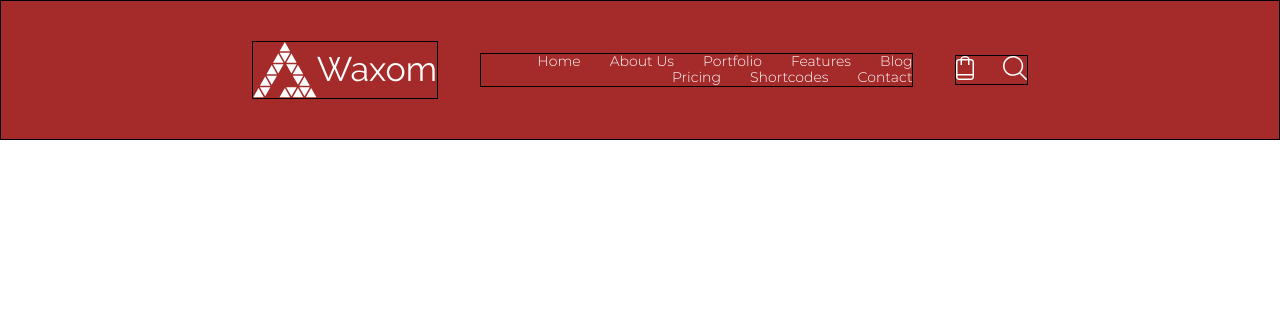
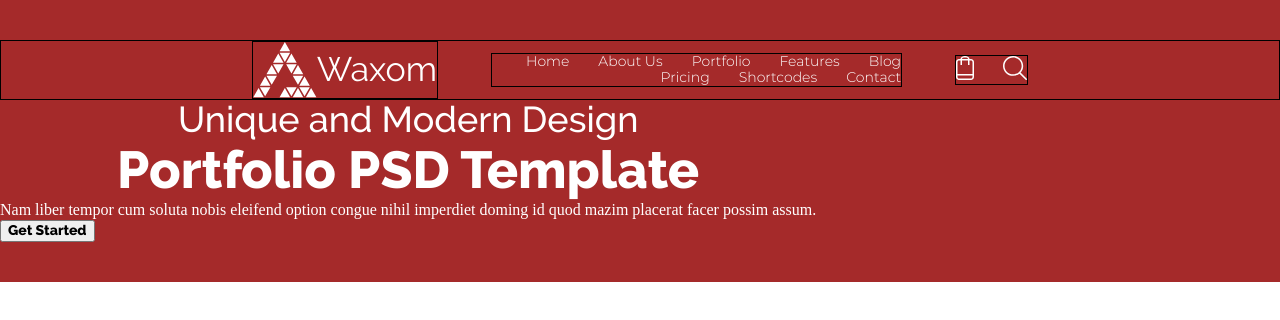
Before and after one commit to KirillYast/Waxon_template, a plain HTML site: page index.html in a window 1280 px wide. Drawn offline with Linux system fonts and the light colour scheme.

Commit message:
New chang
I continue to work

```diff
--- a/index.html
+++ b/index.html
@@ -9,28 +9,28 @@
   <title>Document</title>
 </head>
 
-<body>
-  <header class="page-header">
-    <div class="page-header__top page-header__section-padding border-aux">
-      <a href="#" class="logo page-header__top_margin-element border-aux">
+<body class="body">
+  <header class="header">
+    <div class="header__menu border-aux">
+      <a href="#" class="logo border-aux">
         <svg xmlns="http://www.w3.org/2000/svg" xmlns:xlink="http://www.w3.org/1999/xlink" width="64" height="56"
           class="logo__svg">
           <path
             d="M52.873,55.128 L58.125,45.939 L63.377,55.128 L52.873,55.128 ZM46.303,45.172 L56.811,45.172 L51.557,54.359 L46.303,45.172 ZM51.557,34.451 L56.811,43.641 L46.303,43.641 L51.557,34.451 ZM39.738,33.686 L50.243,33.686 L44.990,42.874 L39.738,33.686 ZM44.990,22.967 L50.243,32.154 L39.738,32.154 L44.990,22.967 ZM33.168,22.202 L43.676,22.202 L38.422,31.390 L33.168,22.202 ZM38.422,11.480 L43.676,20.671 L33.168,20.671 L38.422,11.480 ZM26.600,10.713 L37.108,10.713 L31.854,19.905 L26.600,10.713 ZM31.854,-0.006 L37.108,9.184 L26.600,9.184 L31.854,-0.006 ZM20.032,20.671 L25.286,11.480 L30.540,20.671 L20.032,20.671 ZM13.465,32.154 L18.718,22.967 L23.971,32.154 L13.465,32.154 ZM6.897,43.641 L12.151,34.451 L17.404,43.641 L6.897,43.641 ZM0.331,55.128 L5.582,45.939 L10.836,55.128 L0.331,55.128 ZM17.404,45.172 L12.151,54.359 L6.897,45.172 L17.404,45.172 ZM23.971,33.686 L18.718,42.874 L13.465,33.686 L23.971,33.686 ZM30.540,22.202 L25.286,31.390 L20.032,22.202 L30.540,22.202 ZM37.108,55.128 L26.600,55.128 L31.854,45.939 L37.108,55.128 ZM43.676,45.172 L38.422,54.359 L33.168,45.172 L43.676,45.172 ZM50.243,55.128 L39.738,55.128 L44.990,45.939 L50.243,55.128 Z" />
         </svg>
-        <span class="logo__name page-header__title">Waxom</span>
+        <span class="logo__name logo-title">Waxom</span>
       </a>
-      <div class="nav page-header__top_margin-element border-aux">
-        <a href="#" class="nav__link nav_margin-element page-text">Home</a>
-        <a href="#" class="nav__link nav_margin-element page-text">About Us</a>
-        <a href="#" class="nav__link nav_margin-element page-text">Portfolio</a>
-        <a href="#" class="nav__link nav_margin-element page-text">Features</a>
-        <a href="#" class="nav__link nav_margin-element page-text">Blog</a>
-        <a href="#" class="nav__link nav_margin-element page-text">Pricing</a>
-        <a href="#" class="nav__link nav_margin-element page-text">Shortcodes</a>
-        <a href="#" class="nav__link nav_margin-element page-text">Contact</a>
+      <div class="nav header__menu_margin-element border-aux">
+        <a href="#" class="nav__link nav_margin-element page-text_blocks">Home</a>
+        <a href="#" class="nav__link nav_margin-element page-text_blocks">About Us</a>
+        <a href="#" class="nav__link nav_margin-element page-text_blocks">Portfolio</a>
+        <a href="#" class="nav__link nav_margin-element page-text_blocks">Features</a>
+        <a href="#" class="nav__link nav_margin-element page-text_blocks">Blog</a>
+        <a href="#" class="nav__link nav_margin-element page-text_blocks">Pricing</a>
+        <a href="#" class="nav__link nav_margin-element page-text_blocks">Shortcodes</a>
+        <a href="#" class="nav__link nav_margin-element page-text_blocks">Contact</a>
       </div>
-      <div class="add-nav page-header__top_margin-element border-aux">
+      <div class="add-nav border-aux">
         <button class="add-nav__basket">
           <svg class="add-nav__basket__svg" xmlns="http://www.w3.org/2000/svg"
             xmlns:xlink="http://www.w3.org/1999/xlink" width="18" height="24">
@@ -39,7 +39,7 @@
           </svg>
         </button>
         <form action="#" class="add-nav__search">
-          <input id="search" type="search" class="add-nav__search__input">
+          <input id="search" type="search" class="add-nav__search__input page-text">
           <label for="search" class="add-nav__search__label">
             <svg class="add-nav__search__svg" xmlns="http://www.w3.org/2000/svg"
               xmlns:xlink="http://www.w3.org/1999/xlink" width="24" height="24">
@@ -50,7 +50,24 @@
         </form>
       </div>
     </div>
-
+    <div class="header__slider">
+      <div class="header-slider">
+        <div class="heder-slider__arrow header-slider__arrow_left"></div>
+        <div class="heder-slider__item">
+          <span class="header-slider__slogan header-slogan-text header-slider-text-position">Unique and Modern
+            Design</span>
+          <h1 class="header-slider__title header-title header-slider-text-position"">Portfolio PSD Template</h1>
+          <p class=" header-slider__text header-slider-text-position" page-text">Nam liber tempor cum soluta nobis
+            eleifend option congue nihil
+            imperdiet doming
+            id quod mazim placerat facer possim assum.</p>
+            <button class="header-slider__btn header-slider-text-position page-button-title">Get Started</button>
+        </div>
+        <div class="heder-slider__arrow header-slider__arrow_right"></div>
+      </div>
+      <div class="header-slider-pagination"></div>
+    </div>
+    </div>
   </header>
 </body>
 
--- a/lees/style.less
+++ b/lees/style.less
@@ -3,32 +3,51 @@
 @import "mixin.less";
 @import "section-setting.less";
 
-body{
+.body{
   max-width: 1920px;
   margin: 0 auto;
 }
+.page-button-title{
+  .font('Raleway'; 800);
+  font-size: 14px;
+}
 .page-text{
   .font('Montserrat'; @text-font-w;);
-  font-size: @text-size;
+  font-size: @text-size-page
+}
+.page-text_blocks{
+  .font('Montserrat'; @text-font-w;);
+  font-size: @text-size-blocks
+}
+.logo-title{
+  .font('Raleway'; 400)
 }
 /*page-header style*/
-.page-header{
+.header{
   color:@color-white;
   background-color: brown;
-  &__section-padding{
-    .section-padding(40px;40px)
+  .section-padding(40px; 0; 40px; 0);
+  &-slogan-text{
+    .font('Raleway'; 500);
+    font-size: 36px;
   }
-  &__title{
-    .font('Raleway'; 400)
+  &-title{
+    .font('Raleway'; 800);
+    font-size: 52px;
   }
-  &__top{
+  &__menu{
+    .section-padding(0px;0px);
     width: 100%;
     display: flex;
     justify-content: space-between;
     align-items: center;
-    .margin-element(5.393%)
+    &_margin-element{
+    margin:0 6.8553% 0 6.8553%;
+    }
   }
-}
+  &__slider{
+
+  }
 .logo{
   text-decoration: none;
   display: block;
@@ -132,8 +151,6 @@ width: 100%;
       position: absolute;
       top: 40px;
       left: -119px;
-      .font('Montserrat'; @text-font-w;);
-      font-size: @text-size-up;
       color: @color-white;
       text-transform: capitalize;
       &:focus{
@@ -156,3 +173,43 @@ width: 100%;
     }
   }
 }
+}
+.header-slider{
+  display: flex;
+  &-text-position{
+    margin: 0;
+    text-align: center;
+  }
+  &__arrow{
+    display: block;
+    content: " ";
+    width: 51.619px;
+    height: 51.619px;
+    box-sizing: border-box;
+    border-top: 2px solid #9b9a98;
+    border-left: 2px solid #9b9a98;
+    &_left{
+      transform: rotate(315deg);
+    }
+    &_right{
+      transform: rotate(135deg);
+    }
+  }
+  &__item{
+    max-width: 590px;
+    text-align: center;
+  }
+  &__slogan{
+    display: block
+  }
+  &__title{
+
+  }
+  &__text{
+  }
+  &__btn{
+  }
+}
+.slider-control{
+
+}
--- a/lees/var.less
+++ b/lees/var.less
@@ -9,8 +9,8 @@
 @color-hover: #c7b299;
 @color-active:black;
 //fonts var
-@text-size: 14px;
-@text-size-up: 16px;
+@text-size-blocks: 14px;
+@text-size-page: 16px;
 @text-font-w: 300;
 //padding-section
 @padd-t:80px;
```
Also changed, not shown: css/style.css.
